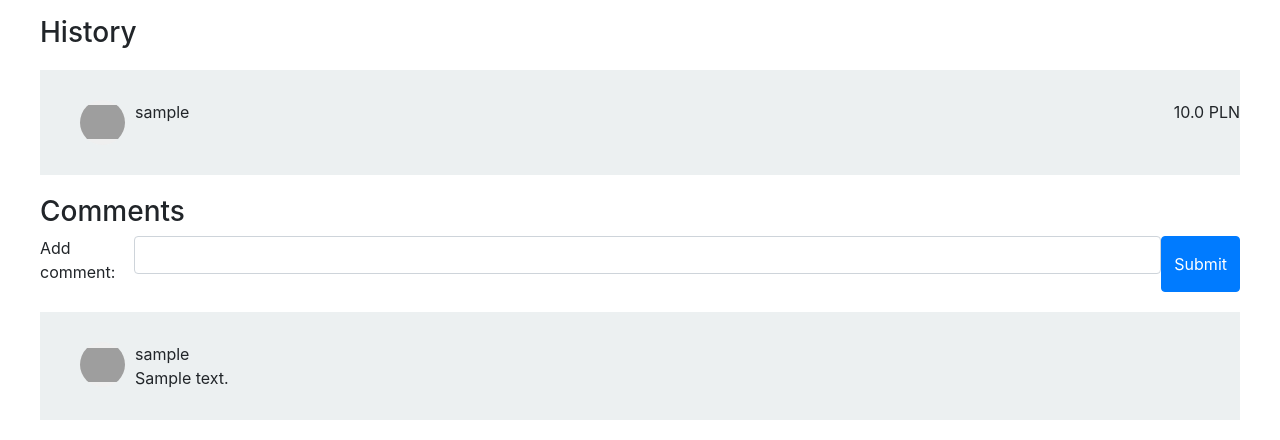
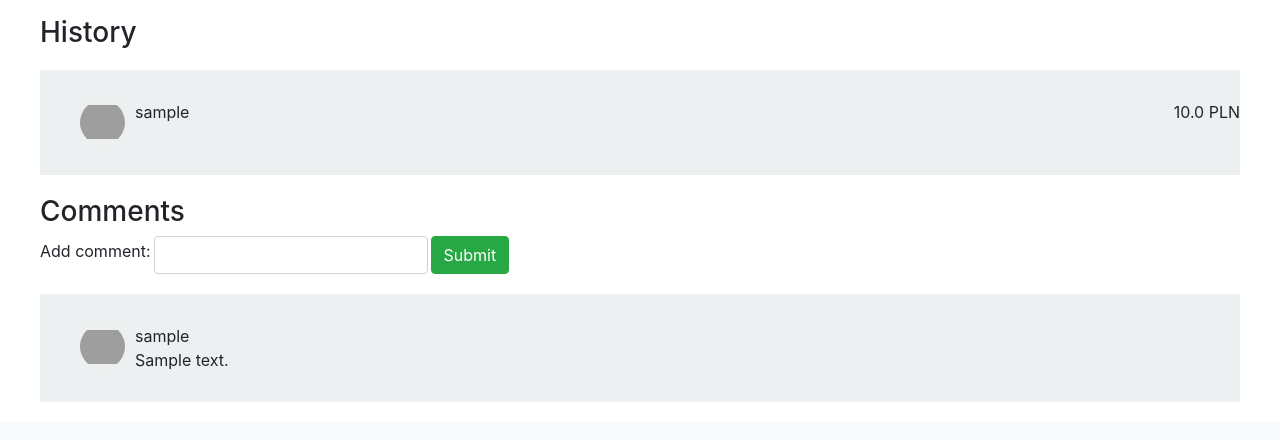
Before and after one commit to wobrozek/shop, a Django app: page /listing/1 in a window 1280 px wide. Shown: the part 675-1115 px from the top of the page. After the commit the page ends 1045 px from the top, so only its background shows below. Run offline with Django 3.2, Linux system fonts and the light colour scheme; a user stored in the database is signed in; tables that the repository leaves empty hold one stand-in row (values such as "Sample post"); grey boxes marked "Sample" are stand-in pictures; some libraries are stand-ins or nearby versions; grey boxes are pictures that could not be loaded.

Commit message:
fix: colors and width forms

```diff
--- a/commerce/auctions/static/auctions/styles.css
+++ b/commerce/auctions/static/auctions/styles.css
@@ -15,7 +15,7 @@ i {
     font-size: 30px;
 }
 
-input .form-control {
+input.form-control {
     width: unset;
 }
 
@@ -86,6 +86,11 @@ button {
     background-color: #ECF0F1;
 }
 
+.form-control:focus {
+    border-color: #28A745;
+    box-shadow: inset 0 1px 1px rgba(0, 0, 0, 0.075), 0 0 8px rgba(40, 167, 69, 0.6);
+}
+
 .gap-3 {
     gap: 3px;
 }
--- a/commerce/auctions/templates/auctions/components/listingItem.html
+++ b/commerce/auctions/templates/auctions/components/listingItem.html
@@ -31,7 +31,7 @@
                         <span class="errorspan">
                         {{message}}
                         </span>
-                        <input class="btn btn-primary" type="submit" value="Add Bid ">
+                        <input class="btn btn-success" type="submit" value="Add Bid ">
                     </div>
                     {% endif %}
                 </form>
--- a/commerce/auctions/templates/auctions/listing.html
+++ b/commerce/auctions/templates/auctions/listing.html
@@ -52,10 +52,10 @@
 <h3>Comments</h3>
 
 {% if user.is_authenticated %}
-    <form class="d-flex" action="/listing/comments/{{ auction.id }}" method="post">
+    <form class="d-flex gap-3 align-items-center" action="/listing/comments/{{ auction.id }}" method="post">
         {% csrf_token %}
         {{formComments}}
-        <input type="submit" class="btn btn-primary">
+        <input type="submit" class="btn btn-success">
     </form>
 {% endif %}
 
```
